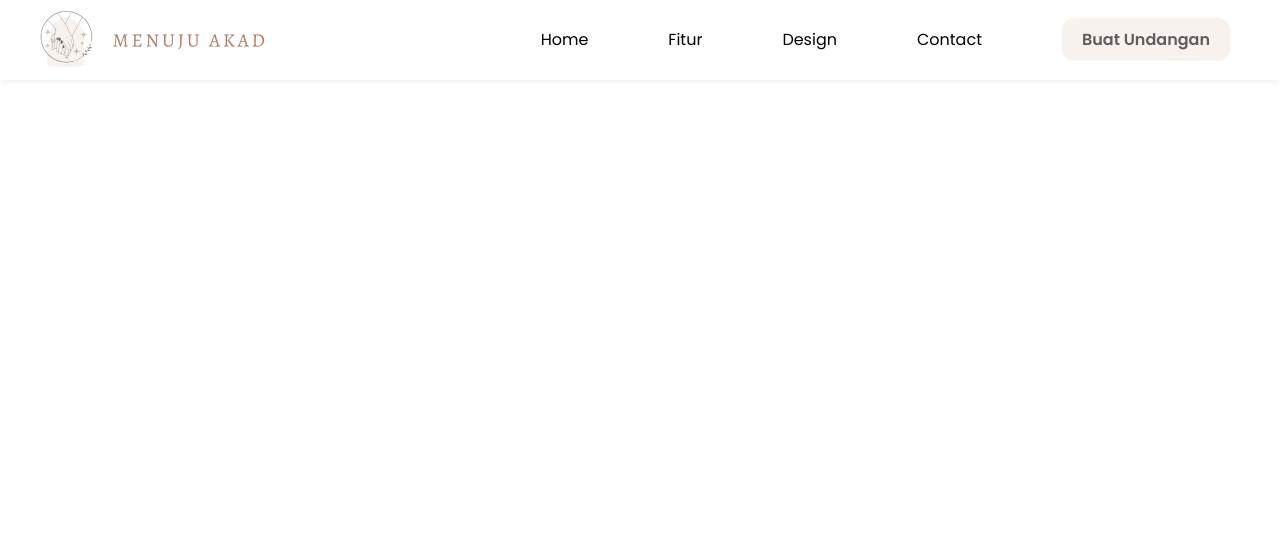
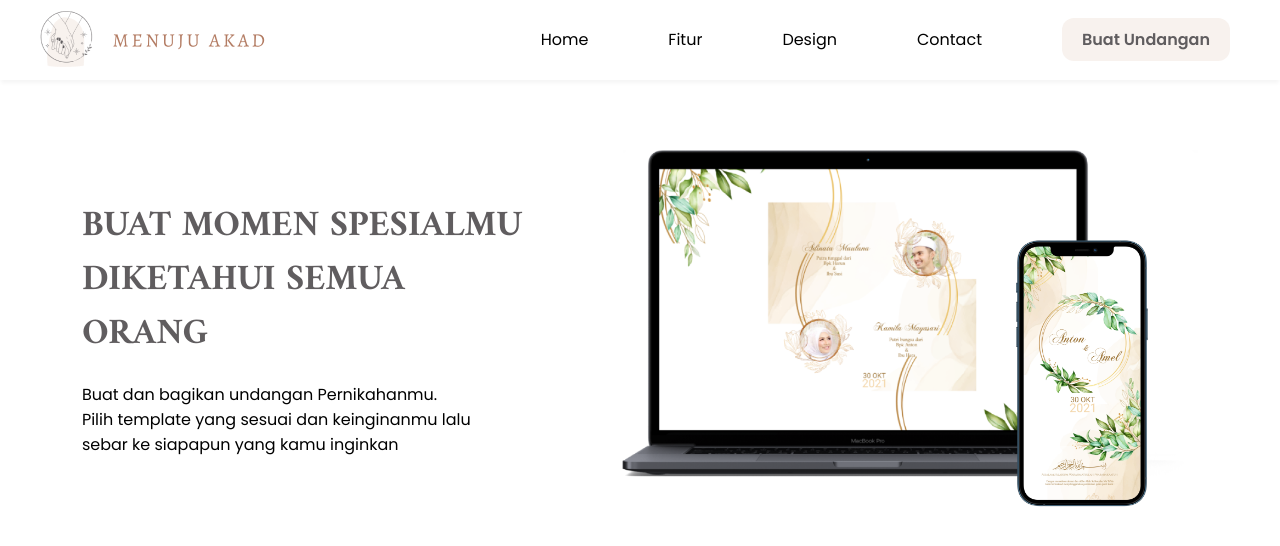
Before and after one commit to bktech-id/menujuakad, a React (Create React App) app: page / in a window 1280 px wide. Shown: the top 546 px of the page. Built offline with nearby package versions, Linux system fonts and the light colour scheme.

Commit message:
feat: add about section desktop

```diff
--- a/public/index.html
+++ b/public/index.html
@@ -28,7 +28,7 @@
     <!-- Google Font  -->
     <link rel="preconnect" href="https://fonts.googleapis.com">
     <link rel="preconnect" href="https://fonts.gstatic.com" crossorigin>
-    <link href="https://fonts.googleapis.com/css2?family=Poppins:wght@400;600;700&display=swap" rel="stylesheet">
+    <link href="https://fonts.googleapis.com/css2?family=Amiri:wght@700&family=Poppins:wght@400;600;700&display=swap" rel="stylesheet">
 
     <title>Menuju Akad</title>
   </head>
--- a/src/containers/HomePage/index.jsx
+++ b/src/containers/HomePage/index.jsx
@@ -2,6 +2,7 @@ import React from 'react';
 
 import styles from './styles.module.css';
 
+import mainDesign from '../../assets/images/mainDesign.png';
 import Navbar from './components/Navbar';
 
 const HomePage = () => {
@@ -9,8 +10,15 @@ const HomePage = () => {
     <div>
       <Navbar className={styles.navbar} />
 
-      <div className={styles.content}>
-
+      <div className={styles.about}>
+        <div className={styles.aboutWording}>
+          <h1>BUAT MOMEN SPESIALMU <br /> DIKETAHUI SEMUA <br /> ORANG</h1>
+          <p>Buat dan bagikan undangan Pernikahanmu. <br />
+            Pilih template yang sesuai dan keinginanmu lalu<br />
+            sebar ke siapapun yang kamu inginkan
+          </p>
+        </div>
+        <img className={styles.designDesktop} src={mainDesign} />
       </div>
     </div>
   )
--- a/src/containers/HomePage/styles.module.css
+++ b/src/containers/HomePage/styles.module.css
@@ -1,8 +1,33 @@
 * {
   padding: 0;
   margin: 0;
+  font-family: 'Poppins', sans-serif;
 }
 
-.content {
-  margin-top: 80px;
+.about {
+  margin-top: 150px;
+  display: flex;
+  flex-direction: row;
+  justify-content: center;
 }
+
+.designDesktop {
+  width: 45vw;
+  max-width: 650px;
+}
+
+.aboutWording {
+  display: flex;
+  flex-direction: column;
+  justify-content: center;
+  max-width: 600px;
+  margin-right: 100px;
+}
+
+.aboutWording h1 {
+  font-size: 36px;
+  font-family: 'Amiri', serif;
+  line-height: 1.5;
+  margin-bottom: 20px;
+  color: #605D5F;
+}
```
Also changed, not shown: src/assets/images/mainDesign.png (added).
